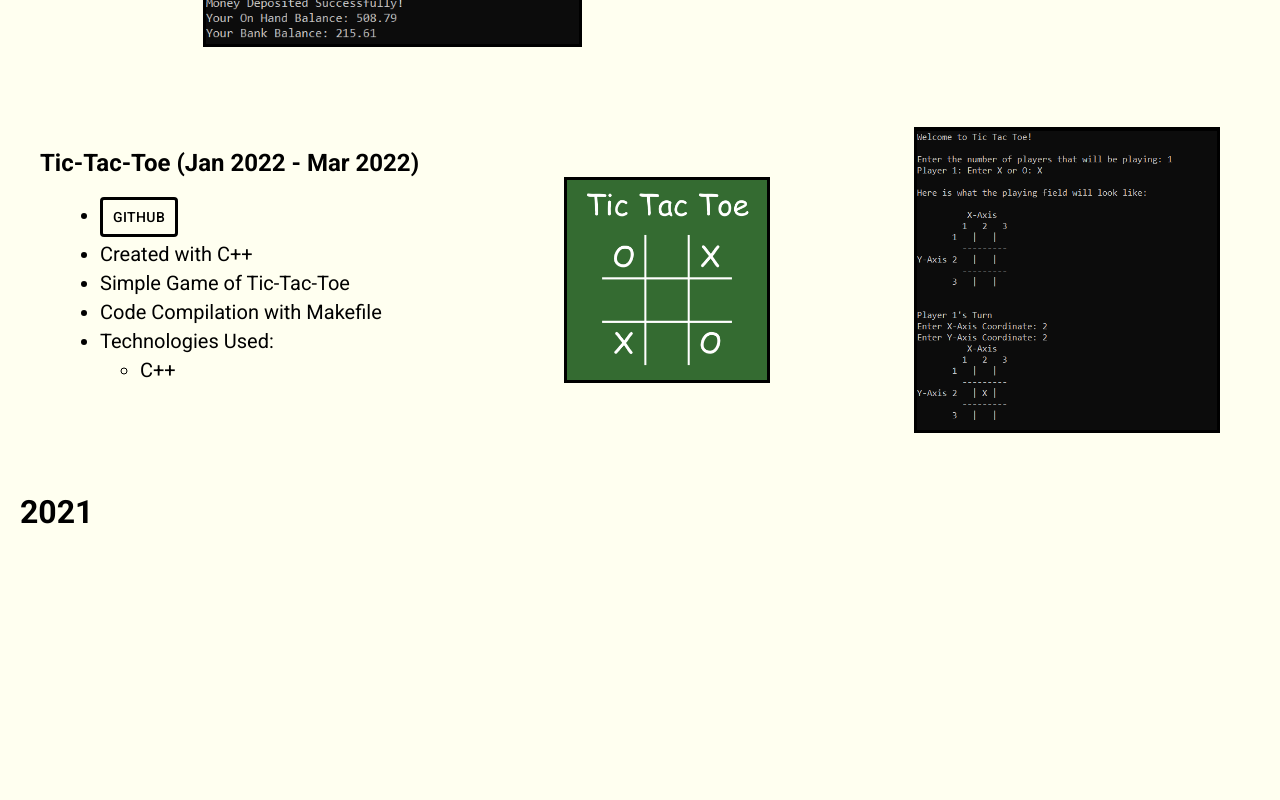
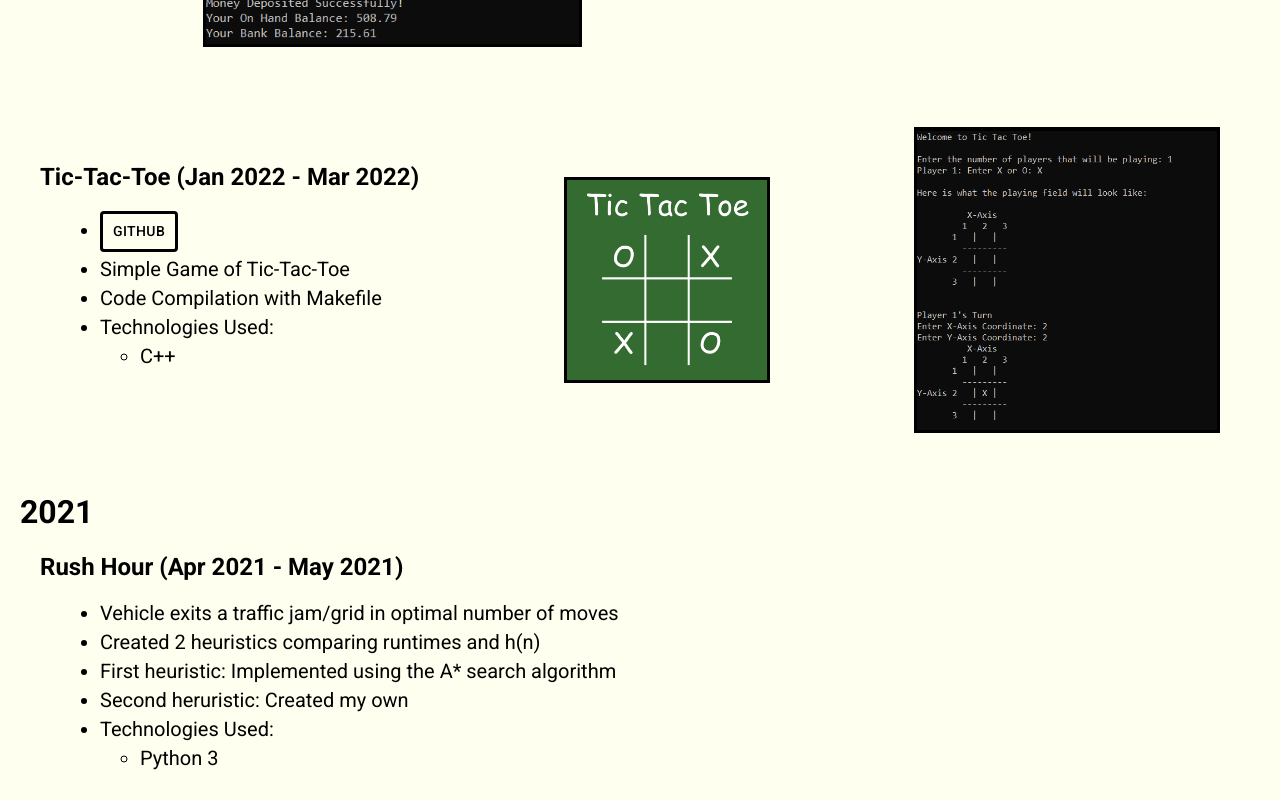
Before and after one commit to haostonh/portfolio, a React (Create React App) app in the folder client/: page /portfolio/projects in a window 1280 px wide. Shown: the part 1029-1829 px from the top of the page. Before the commit the page ends 1582 px from the top, so only its background shows below. Built offline with nearby package versions, Linux system fonts and the light colour scheme.

Commit message:
remove duplicate saying for progamming language

```diff
--- a/client/src/pages/Projects.jsx
+++ b/client/src/pages/Projects.jsx
@@ -5,6 +5,7 @@ import PortfolioHelmet from '../components/PortfolioHelmet';
 import BankingSystem from '../projects/2022/BankingSystem';
 import BankingSystemDB from '../images/Banking-System-DB.png';
 import BankingSystemPrompt from '../images/Banking-System-Prompt.png';
+import RushHour from '../projects/2021/RushHour';
 import TicTacToe from '../projects/2022/TicTacToe';
 import TicTacToeIcon from '../images/Tic-Tac-Toe-Icon.png';
 import TicTacToeDemo from '../images/Tic-Tac-Toe-Demo.png';
@@ -29,6 +30,7 @@ const Projects = () => {
           <img className='projectImage projectImage250px' src={TicTacToeDemo} alt={'Tic-Tac-Toe Demo'} width='300px' height='300px'/>
         </div>
         <h1 className='yearTitle'>2021</h1>
+        <RushHour/>
       </div>
     </div>
   );
--- a/client/src/projects/2021/RushHour.jsx
+++ b/client/src/projects/2021/RushHour.jsx
@@ -6,7 +6,6 @@ const RushHour = () => {
     <div className='projectInfo'>
       <h2 className='projectTitle'>Rush Hour (Apr 2021 - May 2021)</h2>
       <ul className='projectBody'>
-        <li>Created with Python 3</li>
         <li>Vehicle exits a traffic jam/grid in optimal number of moves</li>
         <li>Created 2 heuristics comparing runtimes and h(n)</li>
         <li>First heuristic: Implemented using the A* search algorithm</li>
--- a/client/src/projects/2022/TicTacToe.jsx
+++ b/client/src/projects/2022/TicTacToe.jsx
@@ -10,7 +10,6 @@ const TicTacToe = () => {
         <li>
           <HHLinkButton href='https://github.com/haostonh/tic-tac-toe' text='GitHub'/>
         </li>
-        <li>Created with C++</li>
         <li>Simple Game of Tic-Tac-Toe</li>
         <li>Code Compilation with Makefile</li>
         <li>Technologies Used:</li>
```
